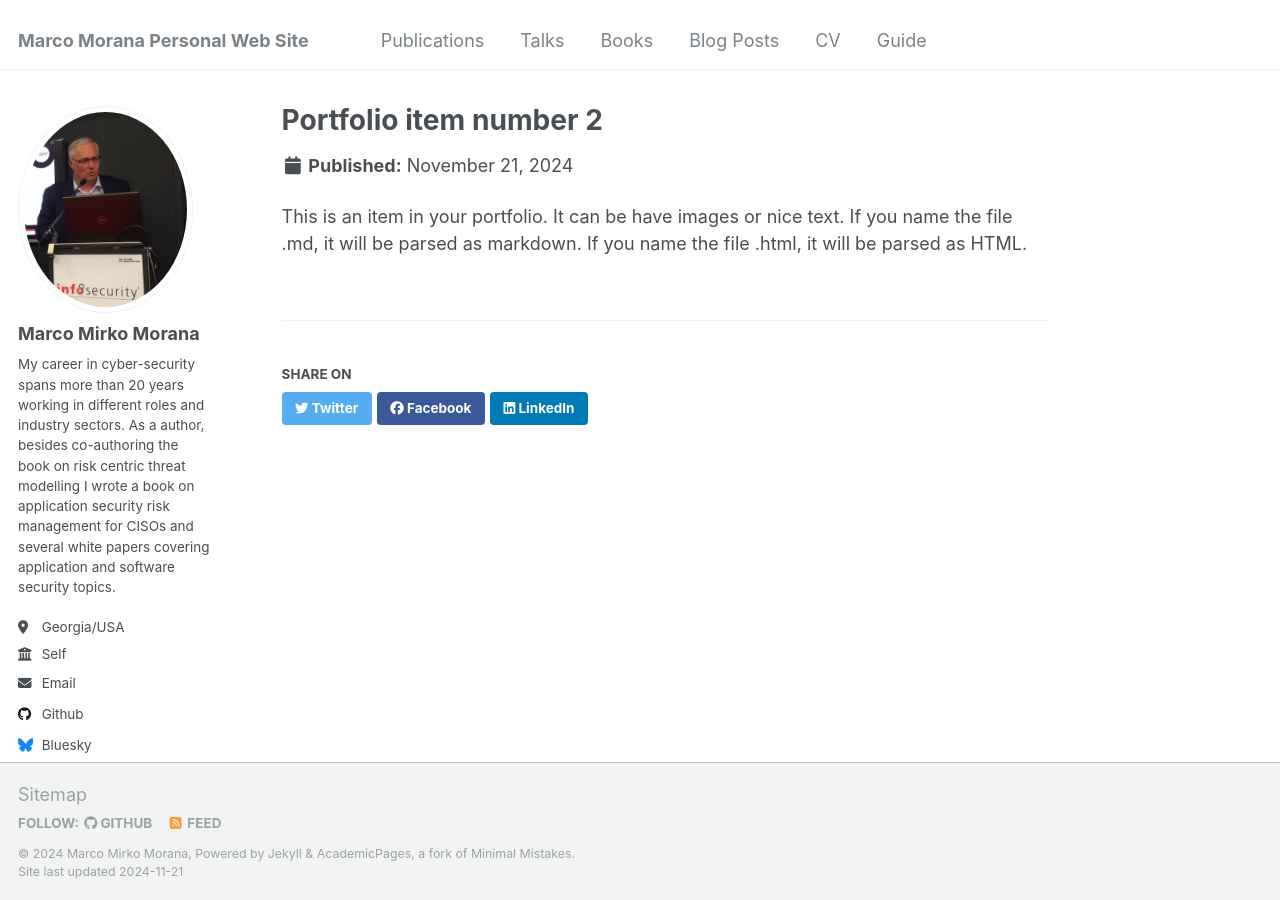
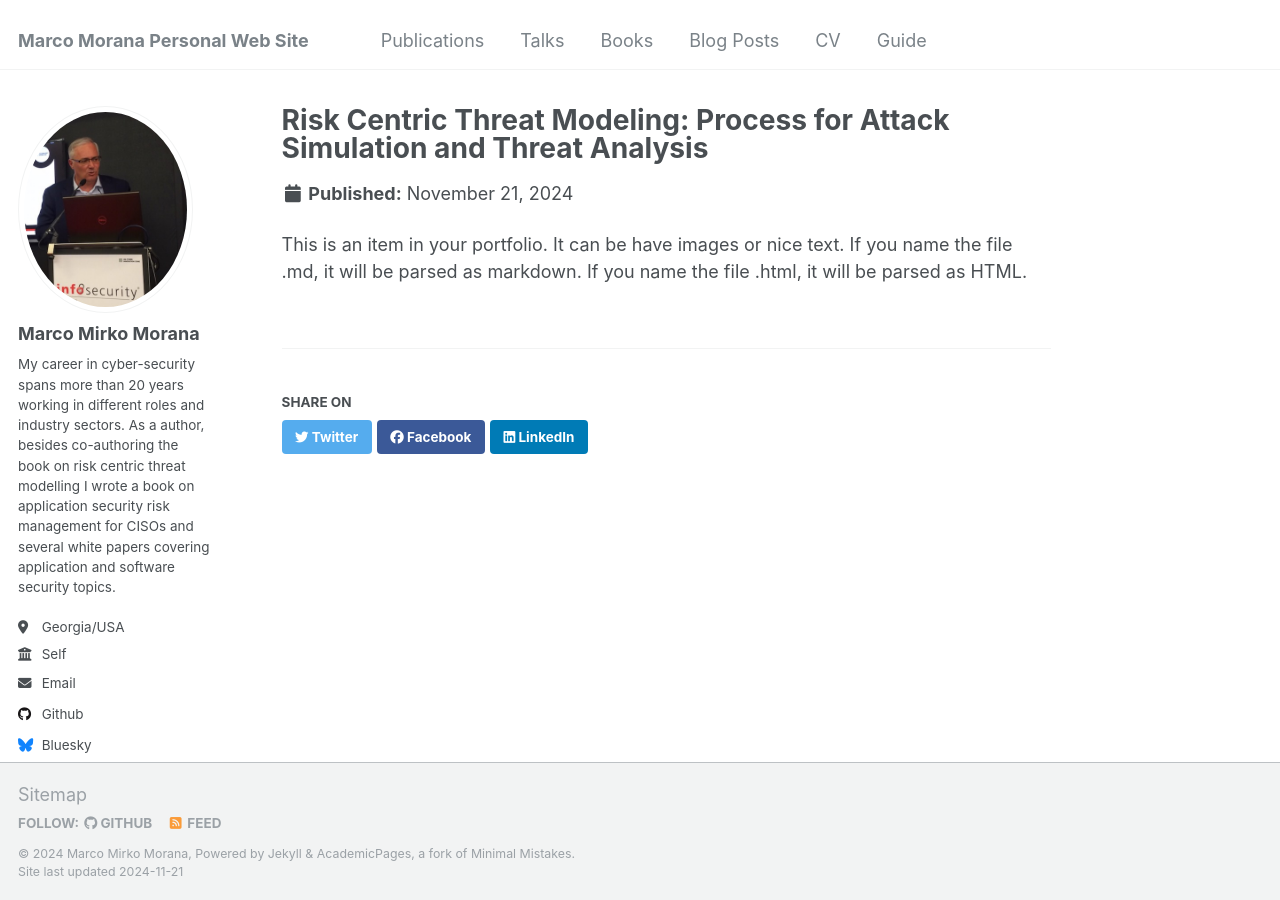
Before and after one commit to mmorana1/marcom, a Jekyll site: the page built from _portfolio/portfolio-2.html, in a window 1280 px wide. Built offline with Jekyll 4.4.1, drawn with Linux system fonts in a browser that asks for light colours.

Commit message:
Update portfolio-2.html

```diff
--- a/_portfolio/portfolio-2.html
+++ b/_portfolio/portfolio-2.html
@@ -1,6 +1,6 @@
 ---
-title: "Portfolio item number 2"
-excerpt: "Short description of portfolio item number 2 <br/><img src='/images/500x300.png'>"
+title: "Risk Centric Threat Modeling: Process for Attack Simulation and Threat Analysis "
+excerpt: "Short description of portfolio item number 2"
 collection: portfolio
 ---
 
```
